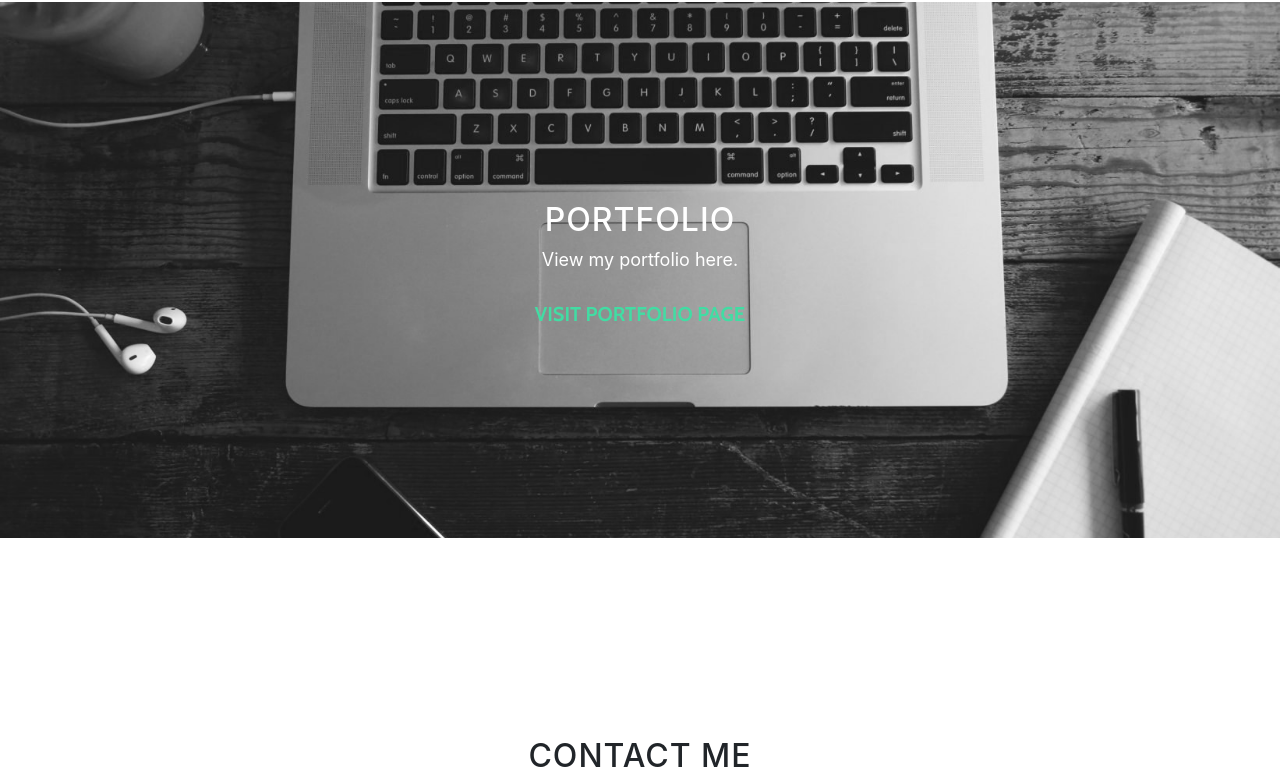
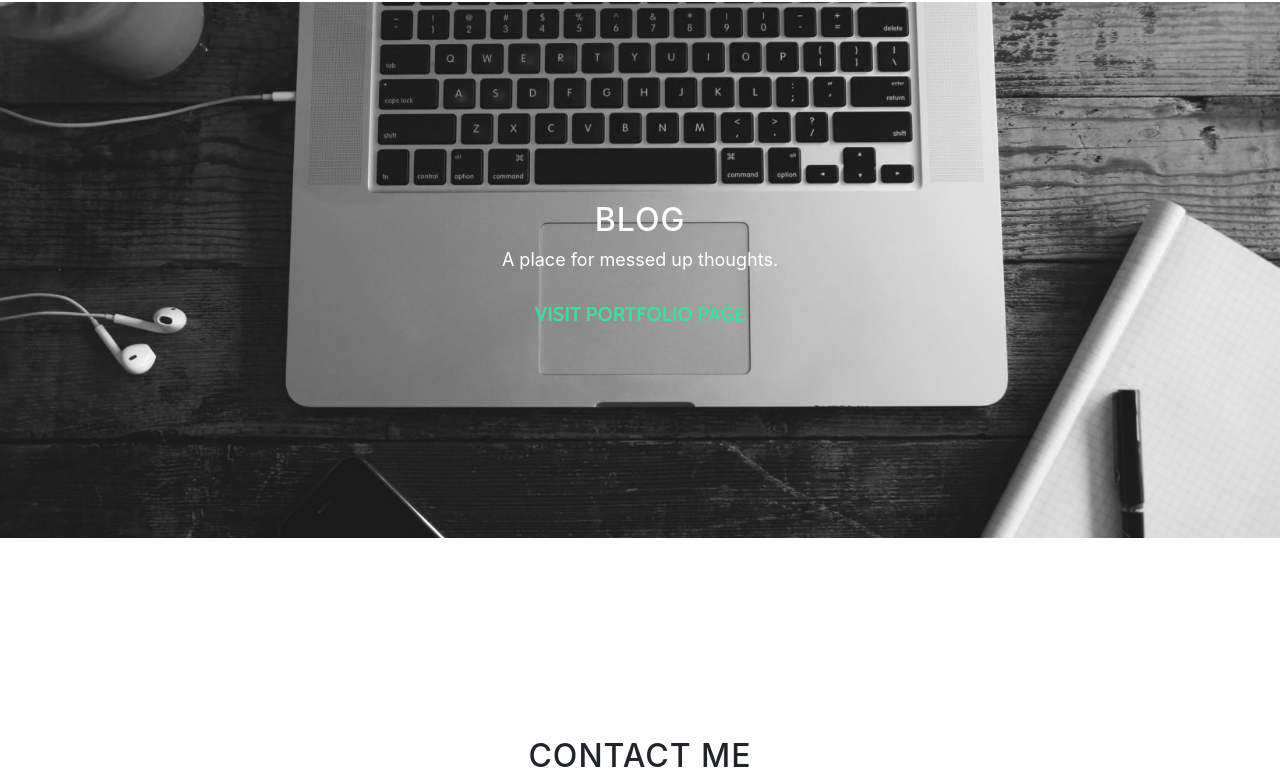
Before and after one commit to AlthafHussainK/althafhussaink.github.io, a website with bundled scripts: page index.html in a window 1280 px wide. Shown: the part 1372-2151 px from the top of the page. Built offline with nearby package versions, Linux system fonts and the light colour scheme.

Commit message:
Added Blog link

```diff
--- a/index.html
+++ b/index.html
@@ -83,9 +83,9 @@
     <section id="portfolio" class="download-section content-section text-center">
       <div class="container">
         <div class="col-lg-8 mx-auto">
-          <h2>Portfolio</h2>
-          <p>View my portfolio here.</p>
-          <a href="http://althafhussaink.github.io" class="btn btn-default btn-lg">Visit Portfolio Page</a>
+          <h2>Blog</h2>
+          <p>A place for messed up thoughts.</p>
+          <a href="http://althafhussaink.github.io/blog" class="btn btn-default btn-lg">Visit Portfolio Page</a>
         </div>
       </div>
     </section>
```
